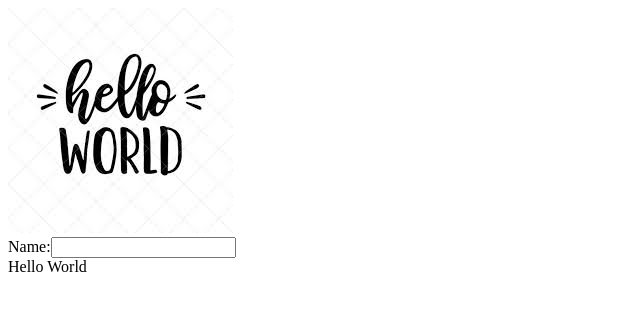
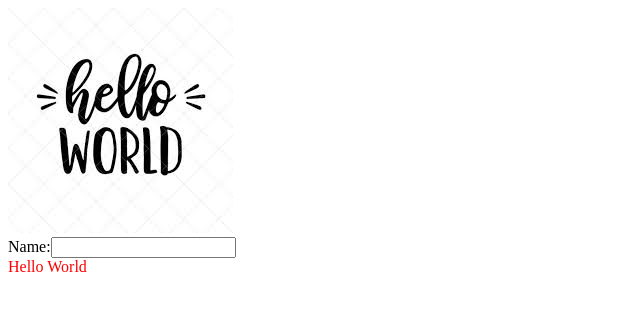
Before and after one commit to wisniewskikr/chrisblog-it-js-react, a React (Create React App) app in the folder architectures/gui/html/js-react-gui-html-helloworld-form/: page / in a window 1280 px wide. Shown: the top 310 px of the page, without its empty margins (0-640 px from the left). Built offline with nearby package versions, Linux system fonts and the light colour scheme.

Commit message:
Add styles

```diff
--- a/architectures/gui/html/js-react-gui-html-helloworld-form/src/App.js
+++ b/architectures/gui/html/js-react-gui-html-helloworld-form/src/App.js
@@ -1,4 +1,5 @@
 import helloWorld from './images/helloworld.jpg'
+import "./css/helloworld.css"
 
 function App() {
   return (
--- /dev/null
+++ b/architectures/gui/html/js-react-gui-html-helloworld-form/src/css/helloworld.css
@@ -0,0 +1,3 @@
+#message-text {
+    color: red;
+}
```
